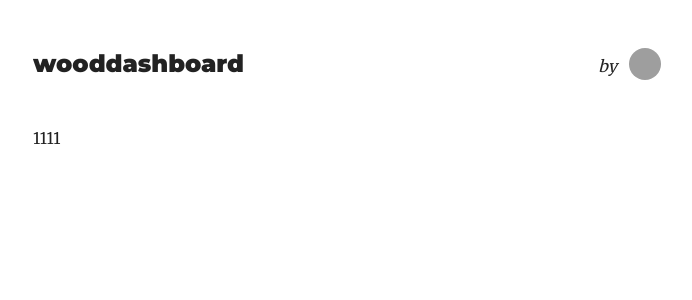
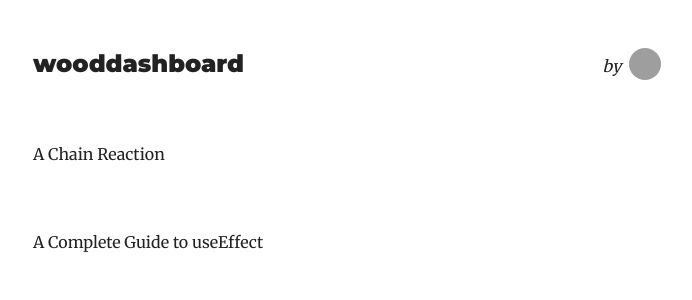
Before and after one commit to Lxhouse/wooddashboard, a Next.js app: page / in a window 1280 px wide. Shown: the top 300 px of the page, without its empty margins (291-983 px from the left). Built offline with nearby package versions, Linux system fonts and the light colour scheme; grey boxes are pictures that could not be loaded.

Commit message:
fear: 搞出文章列表

```diff
--- a/app/layout.tsx
+++ b/app/layout.tsx
@@ -14,8 +14,8 @@ export default function RootLayout({
         <body className="mx-auto max-w-2xl bg-[--bg] px-5 py-12 text-[--text]">
           <header className="mb-14 flex flex-row place-content-between">
             <HomeLink />
-            <span className="relative top-[4px] italic ">by
-              <Link href="https://www.yuque.com/zhemu-emxtq" target="_blank" className='ml-2'>
+            <span className="relative top-[4px] italic ">              by{" "}
+              <Link href="https://www.yuque.com/zhemu-emxtq" target="_blank" >
                 <img
                   alt="Zhe Mu"
                   src="https://avatars.githubusercontent.com/u/82502913"
--- a/app/page.tsx
+++ b/app/page.tsx
@@ -1,10 +1,18 @@
 import { readdir, readFile } from 'fs/promises';
 import matter from 'gray-matter';
+import Link from './Link';
 interface IPostData {
   slug: string;
   title: string;
   date: string;
 }
+
+export const metadata = {
+  title: "wooddashboard — A blog by Zhe Mu",
+  description: "A personal blog by Zhe Mu",
+};
+
+
 export async function getPosts(): Promise<IPostData[]> {
   try {
     const entries = await readdir('./public/', { withFileTypes: true });
@@ -33,5 +41,11 @@ export async function getPosts(): Promise<IPostData[]> {
 }
 export default async function Home() {
   const posts = await getPosts();
-  return <div className="relative -top-[10px] flex flex-col gap-8">1111</div>;
+  return <div className="relative -top-[10px] flex flex-col gap-8">
+    {posts.map((post =>
+      <Link key={post.slug} className='block py-4 hover:scale-[1.0005]' href={`/${post.slug}/`}>
+        <article> {post.title}</article>
+      </Link>
+    ))}
+  </div>;
 }
```
